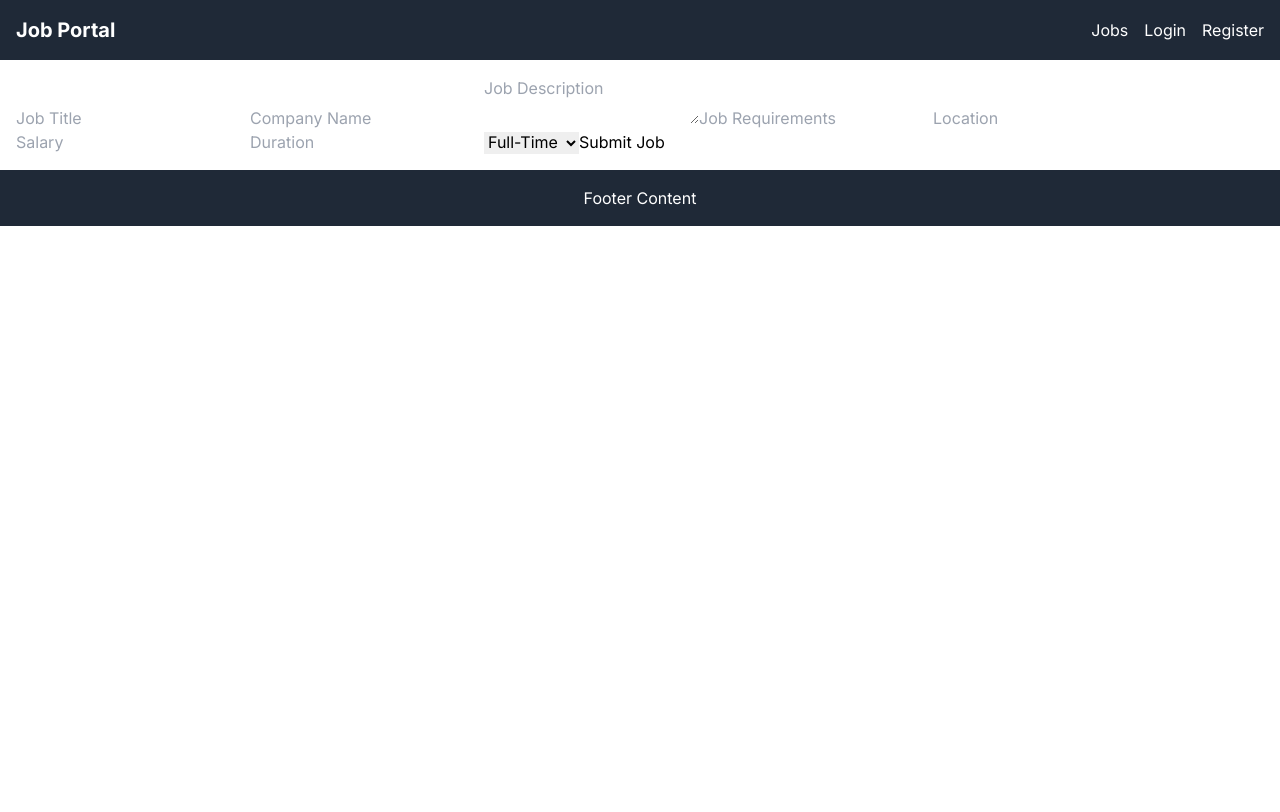
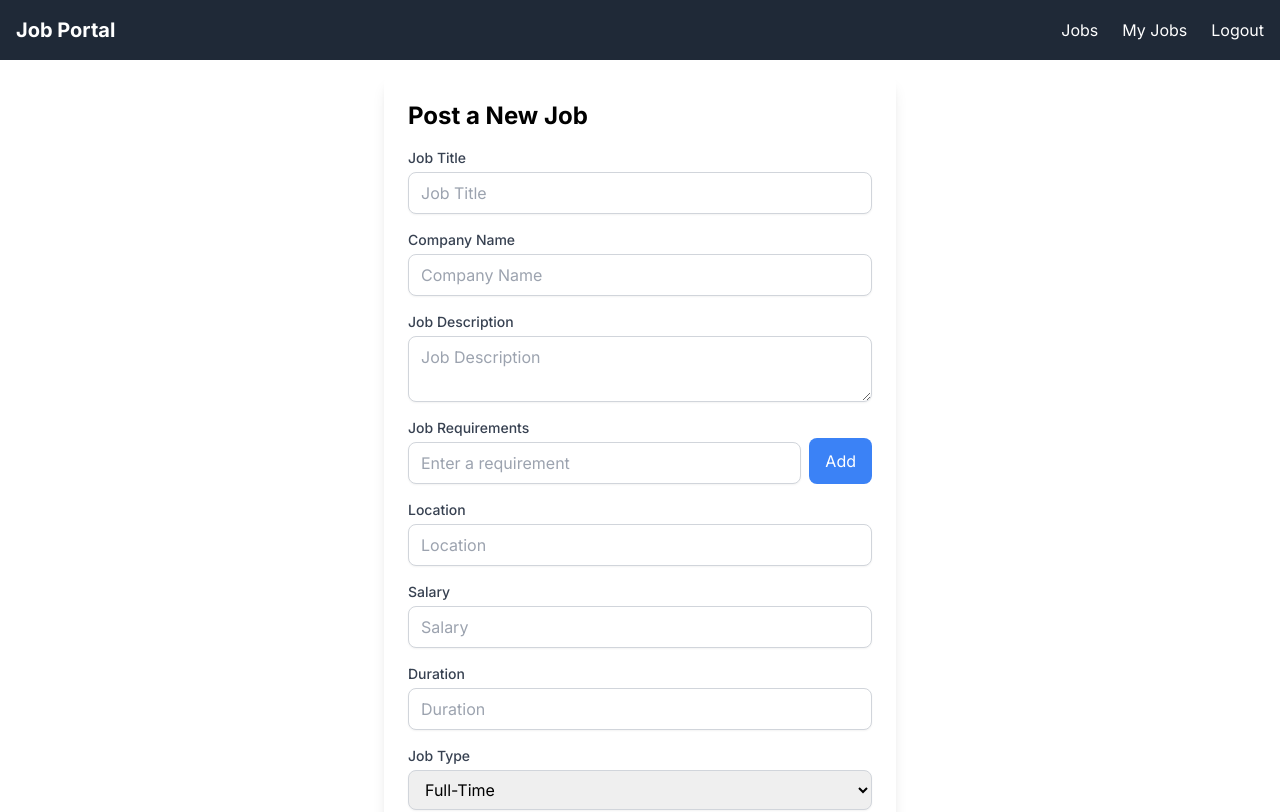
Before and after one commit to shrinidhib/job-portal, a Next.js app: page /job/create in a window 1280 px wide. Shown: the top 812 px of the page. Built offline with nearby package versions, Linux system fonts and the light colour scheme.

Commit message:
updated logout functionality

```diff
--- a/app/components/Navbar.js
+++ b/app/components/Navbar.js
@@ -1,17 +1,28 @@
 "use client"
+import { useRouter } from "next/navigation";
 import { useUser } from "../context/UserContext";
 
 const NavBar = () => {
-  const { user } = useUser();
-
+  const { user ,setUser} = useUser();
+  const router = useRouter()
+    const handleLogout=()=>{
+        localStorage.removeItem('userId')
+        localStorage.removeItem('token')
+        localStorage.removeItem('role')
+        setUser(null)
+        router.push('/')
+    }
 
   return (
-    <div className="space-x-4">
+    <div className="space-x-4 flex gap-2">
       <a href="/" className="hover:underline">Jobs</a>
       {user ? (
         <>
-          <a href="/profile" className="hover:underline">Profile</a>
-
+          <a href="/job/myjobs" className="hover:underline">My Jobs</a>
+          {user.role == 'poster'?(
+            <a href="/job/create" className="hover:underline">Post Job</a>
+          ):null}
+          <p className="hover:underline" onClick={handleLogout}>Logout</p>
         </>
       ) : (
         <>
--- a/app/context/UserContext.js
+++ b/app/context/UserContext.js
@@ -7,7 +7,7 @@ export function UserProvider({ children }) {
   const [user, setUser] = useState(null);
 
   useEffect(() => {
-    const userFromStorage = localStorage.getItem('userId');
+    const userFromStorage ={userId: localStorage.getItem('userId'), role: localStorage.getItem('role')};
     if (userFromStorage) {
       setUser(userFromStorage);
     }
--- a/app/job/create/page.js
+++ b/app/job/create/page.js
@@ -1,4 +1,4 @@
-"use client"
+"use client";
 import { useState } from 'react';
 
 const JobForm = () => {
@@ -13,14 +13,33 @@ const JobForm = () => {
     jobType: 'full-time',
   });
 
+  const [requirementsArray, setRequirementsArray] = useState([]);
+
   const handleChange = (e) => {
     const { name, value } = e.target;
     setJobData({ ...jobData, [name]: value });
   };
 
+  const handleRequirementsChange = (e) => {
+    setJobData({ ...jobData, requirements: e.target.value });
+  };
+
+  const addRequirement = () => {
+    if (jobData.requirements.trim() !== '') {
+      setRequirementsArray([...requirementsArray, jobData.requirements]);
+      setJobData({ ...jobData, requirements: '' });
+    }
+  };
+
   const handleSubmit = async (e) => {
     e.preventDefault();
     const token = localStorage.getItem('token');
+
+    const jobPayload = {
+      ...jobData,
+      requirements: requirementsArray
+    };
+
     try {
       const response = await fetch('/api/jobs', {
         method: 'POST',
@@ -28,7 +47,7 @@ const JobForm = () => {
           'Content-Type': 'application/json',
           'Authorization': `Bearer ${token}`
         },
-        body: JSON.stringify(jobData),
+        body: JSON.stringify(jobPayload),
       });
       const result = await response.json();
       console.log('Job posted:', result);
@@ -38,7 +57,11 @@ const JobForm = () => {
   };
 
   return (
-    <form onSubmit={handleSubmit}>
+    <div className="p-6 max-w-lg mx-auto bg-white shadow-lg rounded-lg">
+      <h2 className="text-2xl font-bold mb-4">Post a New Job</h2>
+      <form onSubmit={handleSubmit} className="space-y-4">
+        <div>
+          <label className="block text-sm font-medium text-gray-700">Job Title</label>
           <input
             type="text"
             name="title"
@@ -46,7 +69,11 @@ const JobForm = () => {
             onChange={handleChange}
             placeholder="Job Title"
             required
+            className="mt-1 block w-full px-3 py-2 border border-gray-300 rounded-lg shadow-sm focus:outline-none focus:ring-2 focus:ring-indigo-500"
           />
+        </div>
+        <div>
+          <label className="block text-sm font-medium text-gray-700">Company Name</label>
           <input
             type="text"
             name="company"
@@ -54,22 +81,47 @@ const JobForm = () => {
             onChange={handleChange}
             placeholder="Company Name"
             required
+            className="mt-1 block w-full px-3 py-2 border border-gray-300 rounded-lg shadow-sm focus:outline-none focus:ring-2 focus:ring-indigo-500"
           />
+        </div>
+        <div>
+          <label className="block text-sm font-medium text-gray-700">Job Description</label>
           <textarea
             name="description"
             value={jobData.description}
             onChange={handleChange}
             placeholder="Job Description"
             required
+            className="mt-1 block w-full px-3 py-2 border border-gray-300 rounded-lg shadow-sm focus:outline-none focus:ring-2 focus:ring-indigo-500"
           />
+        </div>
+        <div>
+          <label className="block text-sm font-medium text-gray-700">Job Requirements</label>
+          <div className="flex space-x-2">
             <input
               type="text"
               name="requirements"
               value={jobData.requirements}
-        onChange={handleChange}
-        placeholder="Job Requirements"
-        required
+              onChange={handleRequirementsChange}
+              placeholder="Enter a requirement"
+              className="mt-1 block flex-grow px-3 py-2 border border-gray-300 rounded-lg shadow-sm focus:outline-none focus:ring-2 focus:ring-indigo-500"
             />
+            <button
+              type="button"
+              onClick={addRequirement}
+              className="px-4 py-2 bg-blue-500 text-white rounded-lg hover:bg-blue-600"
+            >
+              Add
+            </button>
+          </div>
+          <ul className="mt-2 space-y-1">
+            {requirementsArray.map((req, index) => (
+              <li key={index} className="bg-gray-100 px-3 py-1 rounded-lg">{req}</li>
+            ))}
+          </ul>
+        </div>
+        <div>
+          <label className="block text-sm font-medium text-gray-700">Location</label>
           <input
             type="text"
             name="location"
@@ -77,7 +129,11 @@ const JobForm = () => {
             onChange={handleChange}
             placeholder="Location"
             required
+            className="mt-1 block w-full px-3 py-2 border border-gray-300 rounded-lg shadow-sm focus:outline-none focus:ring-2 focus:ring-indigo-500"
           />
+        </div>
+        <div>
+          <label className="block text-sm font-medium text-gray-700">Salary</label>
           <input
             type="number"
             name="salary"
@@ -85,26 +141,42 @@ const JobForm = () => {
             onChange={handleChange}
             placeholder="Salary"
             required
+            className="mt-1 block w-full px-3 py-2 border border-gray-300 rounded-lg shadow-sm focus:outline-none focus:ring-2 focus:ring-indigo-500"
           />
+        </div>
+        <div>
+          <label className="block text-sm font-medium text-gray-700">Duration</label>
           <input
-        type="number"
+            type="text"
             name="duration"
             value={jobData.duration}
             onChange={handleChange}
             placeholder="Duration"
             required
+            className="mt-1 block w-full px-3 py-2 border border-gray-300 rounded-lg shadow-sm focus:outline-none focus:ring-2 focus:ring-indigo-500"
           />
+        </div>
+        <div>
+          <label className="block text-sm font-medium text-gray-700">Job Type</label>
           <select
             name="jobType"
             value={jobData.jobType}
             onChange={handleChange}
             required
+            className="mt-1 block w-full px-3 py-2 border border-gray-300 rounded-lg shadow-sm focus:outline-none focus:ring-2 focus:ring-indigo-500"
           >
             <option value="full-time">Full-Time</option>
             <option value="part-time">Part-Time</option>
           </select>
-      <button type="submit">Submit Job</button>
+        </div>
+        <button
+          type="submit"
+          className="px-4 py-2 bg-blue-500 text-white rounded-lg hover:bg-blue-600"
+        >
+          Submit Job
+        </button>
       </form>
+    </div>
   );
 };
 
--- a/app/layout.js
+++ b/app/layout.js
@@ -24,7 +24,7 @@ export default function RootLayout({ children }) {
           <nav className="container mx-auto flex justify-between items-center">
             <div className="text-xl font-bold">Job Portal</div>
 
-              <NavBar/>
+            <NavBar/>
 
           </nav>
         </header>
--- a/app/login/page.js
+++ b/app/login/page.js
@@ -22,10 +22,11 @@ const LoginPage = () => {
       });
 
       if (res.ok) {
-        const { token, userId } = await res.json();
-        setUser(userId);
+        const { token, userId, role } = await res.json();
+        setUser({userId, role});
         localStorage.setItem('token', token);
         localStorage.setItem('userId', userId);
+        localStorage.setItem('role', role);
         router.push('/');
       } else {
         console.error('Login failed');
--- a/app/models/Application.js
+++ b/app/models/Application.js
@@ -1,4 +1,3 @@
-// app/models/Application.js
 import mongoose from 'mongoose';
 
 const applicationSchema = new mongoose.Schema({
--- a/app/register/page.js
+++ b/app/register/page.js
@@ -27,10 +27,11 @@ const RegisterPage = () => {
       if (res.ok) {
         const response = await res.json();
         console.log(response);
-        const { token, userId } = response;
-        setUser(userId);
+        const { token, userId , role} = response;
+        setUser({userId, role});
         localStorage.setItem('token', token);
         localStorage.setItem('userId', userId);
+        localStorage.setItem('role', role);
         router.push('/');
       } else {
         const { error } = await res.json();
```
Also changed, not shown: 1 other file (tests, documents, lock files or other folders). Lines whose indentation alone changed are shown as unchanged.
